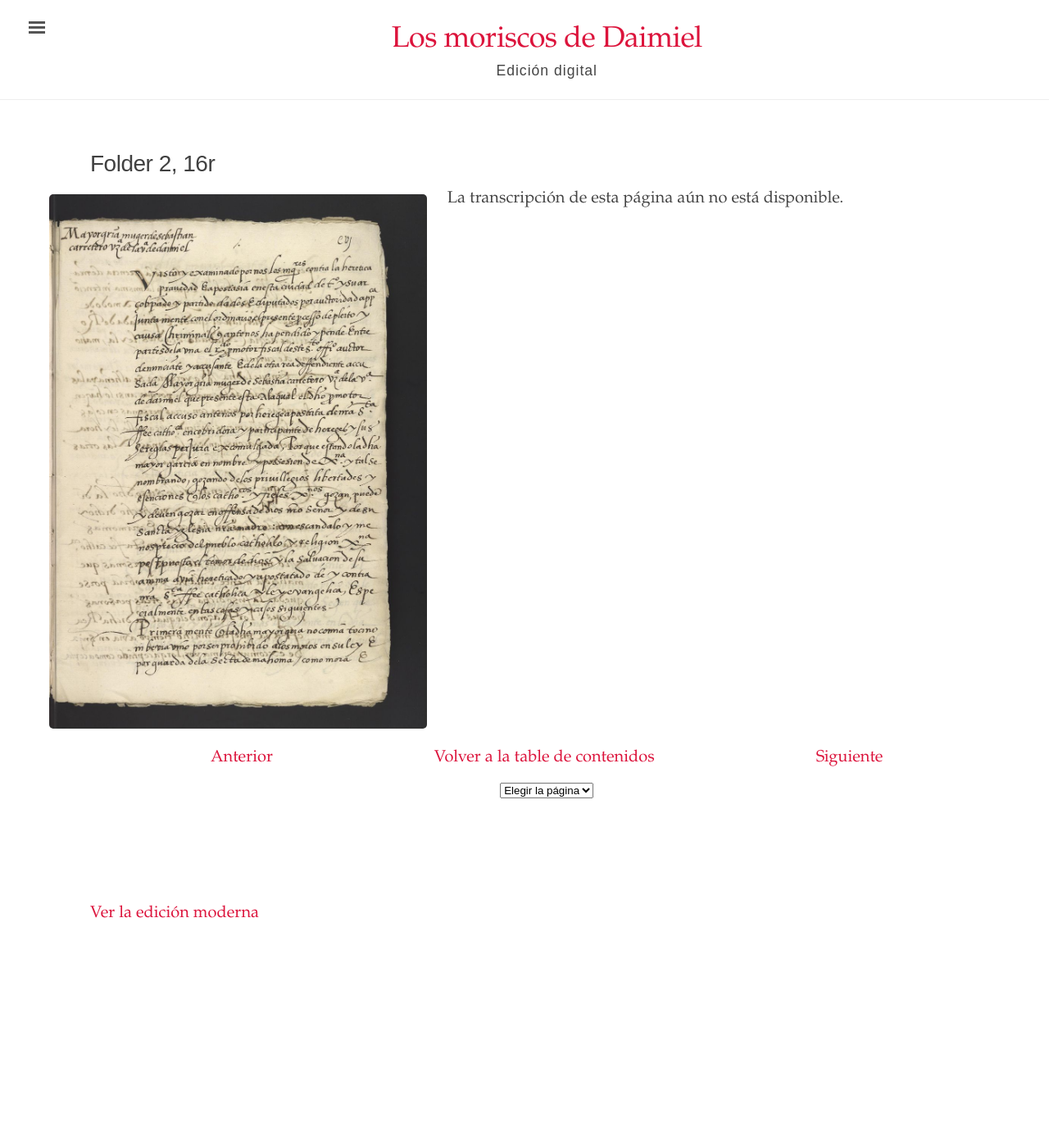
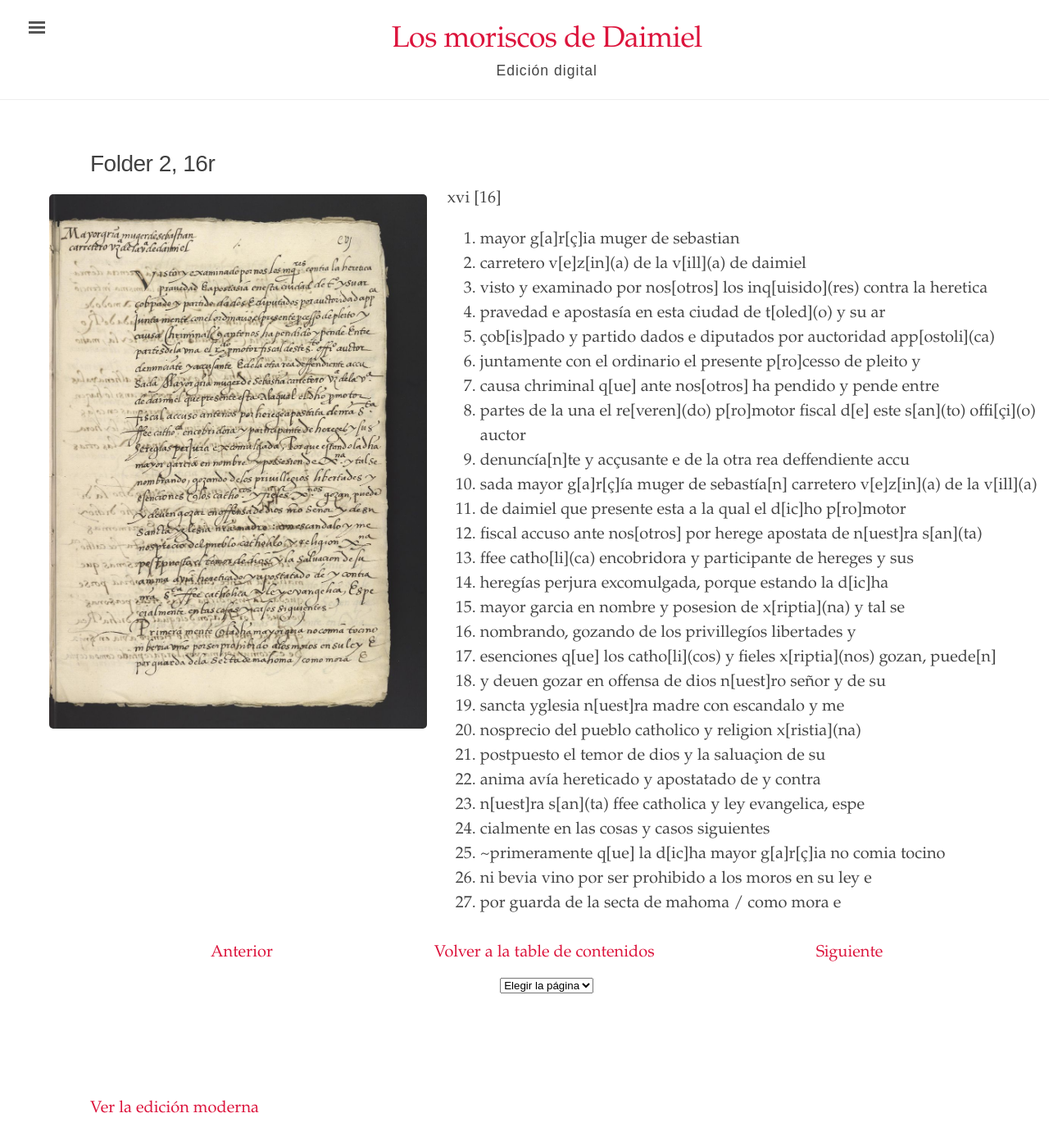
Before and after one commit to digbmc/moriscos-daimel, a Jekyll site: the page built from _texts/folder-2-16r.md, in a window 1280 px wide and 1400 px high. Shown: the top 1397 px of the window at 82% size. Built offline with Jekyll 4.4.1, drawn with Linux system fonts in a browser that asks for light colours.

Commit message:
Update folder-2-16r.md

```diff
--- a/_texts/folder-2-16r.md
+++ b/_texts/folder-2-16r.md
@@ -5,4 +5,32 @@ image: /assets/images/Folder_2_16r.jpg
 body_class: wide-page
 order: 31
 ---
-La transcripción de esta página aún no está disponible.
+xvi \[16\]
+
+1. mayor g\[a\]r\[ç\]ia muger de sebastian
+2. carretero v\[e\]z\[in\](a) de la v\[ill\](a) de daimiel
+3. visto y examinado por nos\[otros\] los inq\[uisido\](res) contra la heretica
+4. pravedad e apostasía en esta ciudad de t\[oled\](o) y su ar
+5. çob\[is\]pado y partido dados e diputados por auctoridad app\[ostoli\](ca)
+6. juntamente con el ordinario el presente p\[ro\]cesso de pleito y
+7. causa chriminal q\[ue\] ante nos\[otros\] ha pendido y pende entre
+8. partes de la una el re\[veren\](do) p\[ro\]motor fiscal d\[e\] este s\[an\](to) offi\[çi\](o) auctor
+9. denuncía\[n\]te y acçusante e de la otra rea deffendiente accu
+10. sada mayor g\[a\]r\[ç\]ía muger de sebastía\[n\] carretero v\[e\]z\[in\](a) de la v\[ill\](a)
+11. de daimiel que presente esta a la qual el d\[ic\]ho p\[ro\]motor
+12. fiscal accuso ante nos\[otros\] por herege apostata de n\[uest\]ra s\[an\](ta)
+13. ffee catho\[li\](ca) encobridora y participante de hereges y sus
+14. heregías perjura excomulgada, porque estando la d\[ic\]ha
+15. mayor garcia en nombre y posesion de x\[riptia\](na) y tal se
+16. nombrando, gozando de los privillegíos libertades y
+17. esenciones q\[ue\] los catho\[li\](cos) y fieles x\[riptia\](nos) gozan, puede\[n\]
+18. y deuen gozar en offensa de dios n\[uest\]ro señor y de su
+19. sancta yglesia n\[uest\]ra madre con escandalo y me
+20. nosprecio del pueblo catholico y religion x\[ristia\](na)
+21. postpuesto el temor de dios y la saluaçion de su
+22. anima avía hereticado y apostatado de y contra
+23. n\[uest\]ra s\[an\](ta) ffee catholica y ley evangelica, espe
+24. cialmente en las cosas y casos siguientes
+25. ~primeramente q\[ue\] la d\[ic\]ha mayor g\[a\]r\[ç\]ia no comia tocino
+26. ni bevia vino por ser prohibido a los moros en su ley e
+27. por guarda de la secta de mahoma / como mora e
```
